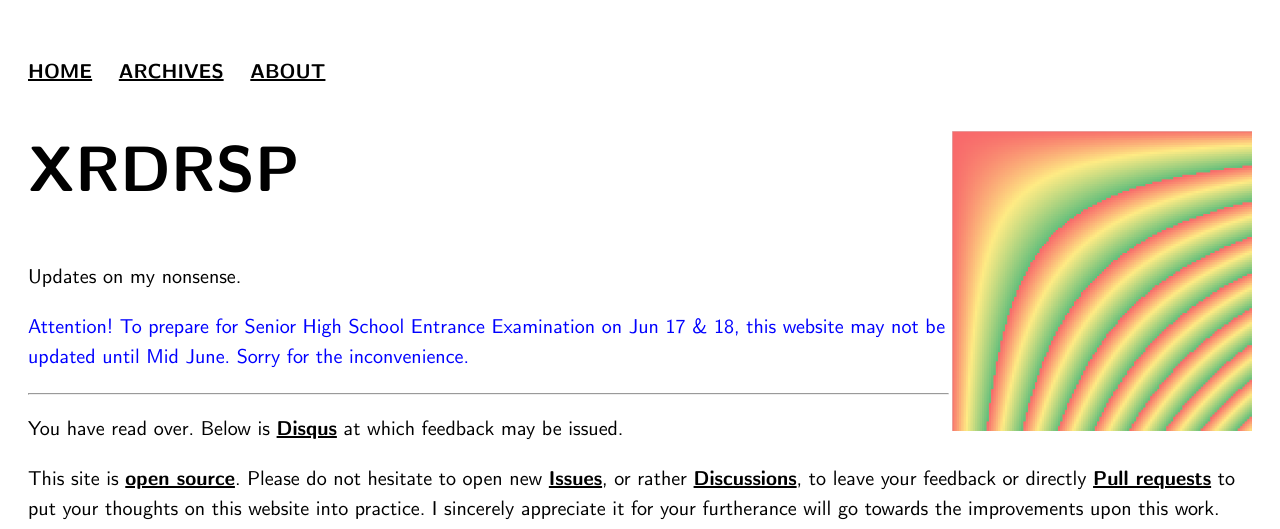
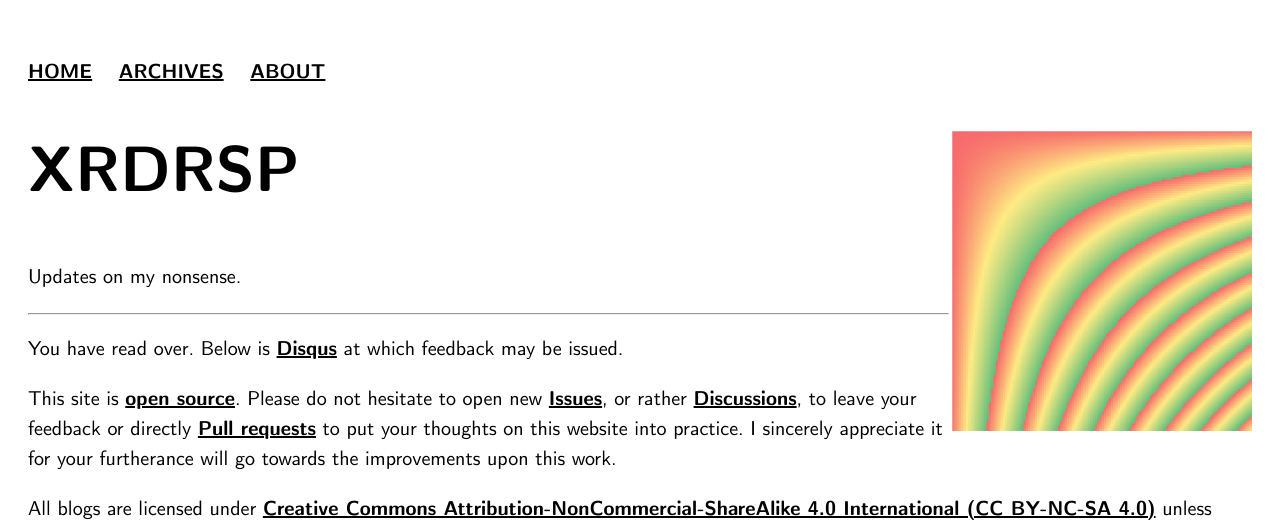
Before and after one commit to xrdrsp/xrdrsp.github.io, a plain HTML site: page index.html in a window 1280 px wide. Shown: the top 529 px of the page. Drawn offline with nearby package versions, Linux system fonts and the light colour scheme; some packages are replaced by stand-ins of ours; a script that the page names is missing; files whose address does not match are found by name.

Commit message:
upd index

```diff
--- a/index.html
+++ b/index.html
@@ -12,7 +12,6 @@
         <h1><span>XRDRSP</span><img align="right" width=300px height=300px src="/uploads/s/avatar.png"></h1>
         <div class="intro" id="intro">
             <p>Updates on my nonsense.</p>
-            <p><font color="blue">Attention! To prepare for Senior High School Entrance Examination on Jun 17 & 18, this website may not be updated until Mid June. Sorry for the inconvenience.</font></p>
         </div>
     </body>
     <foot>
```
